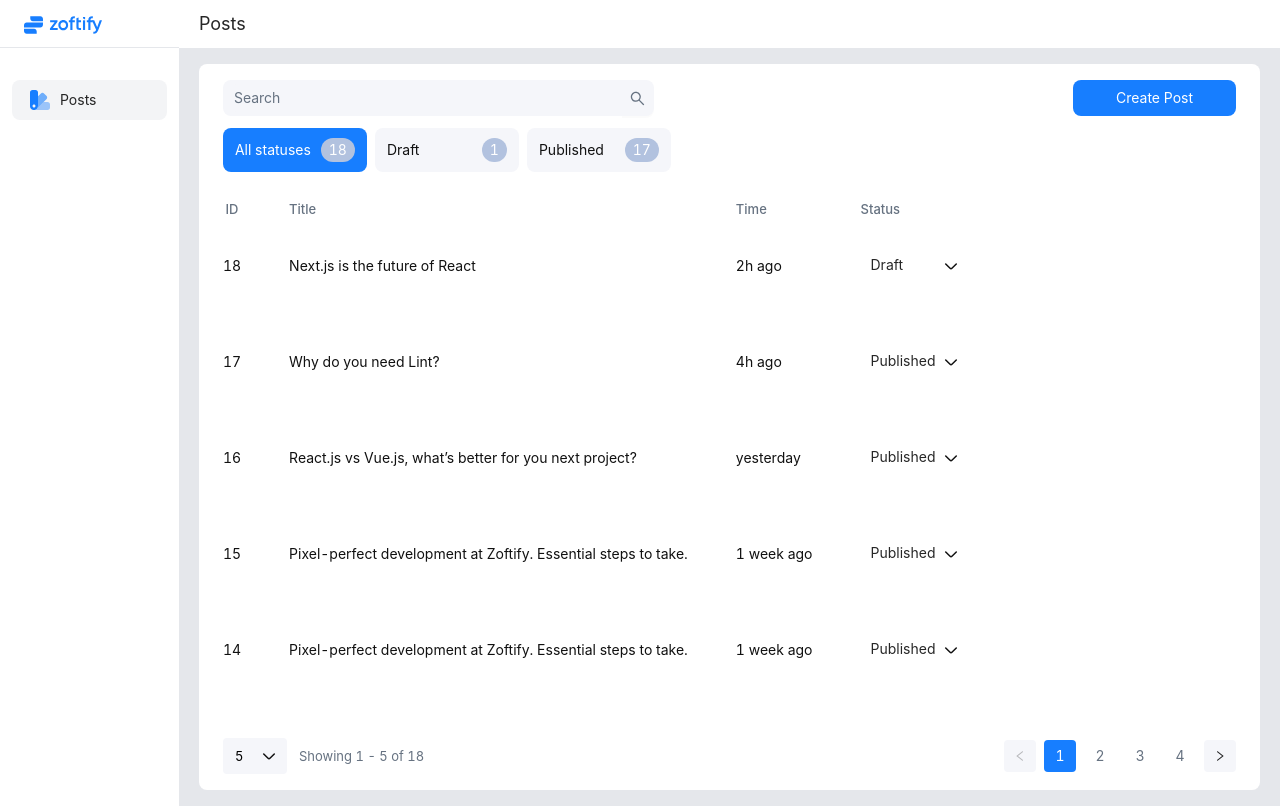
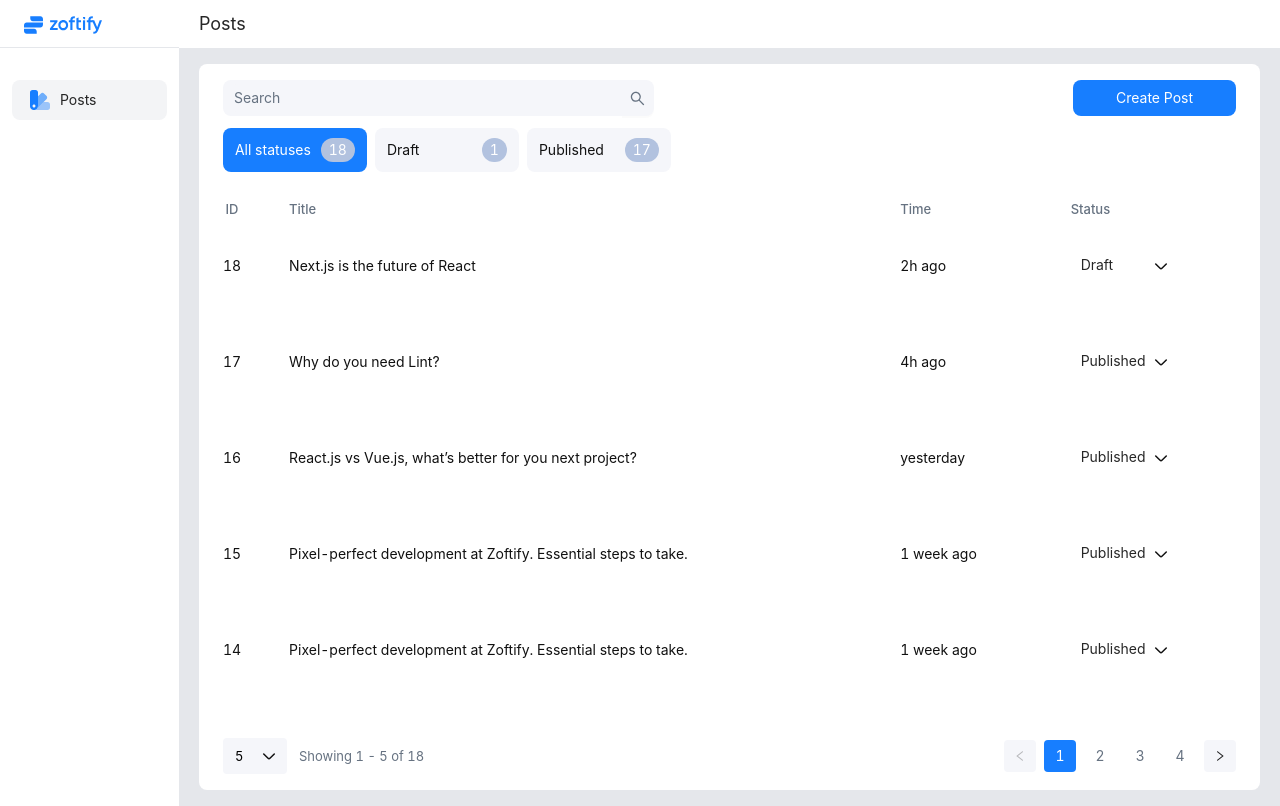
Before and after one commit to tranzi90/zoftify-assessment-test, a Next.js app: page / in a window 1280 px wide. Built offline with nearby package versions, Linux system fonts and the light colour scheme.

Commit message:
fix styles

```diff
--- a/styles/Table.module.scss
+++ b/styles/Table.module.scss
@@ -1,5 +1,5 @@
 .postsTable {
-  @apply w-full my-7 hidden md:block;
+  @apply my-7 hidden md:table md:w-full;
 
   thead {
     th {
```
